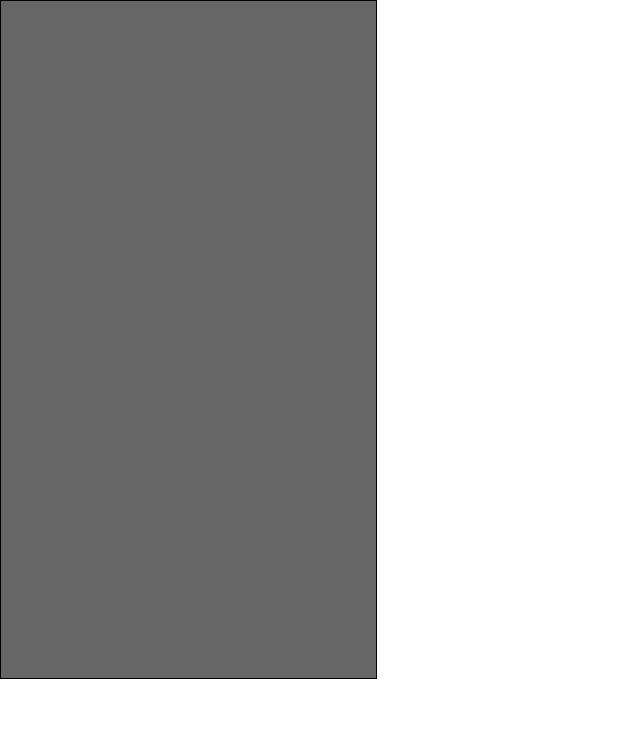
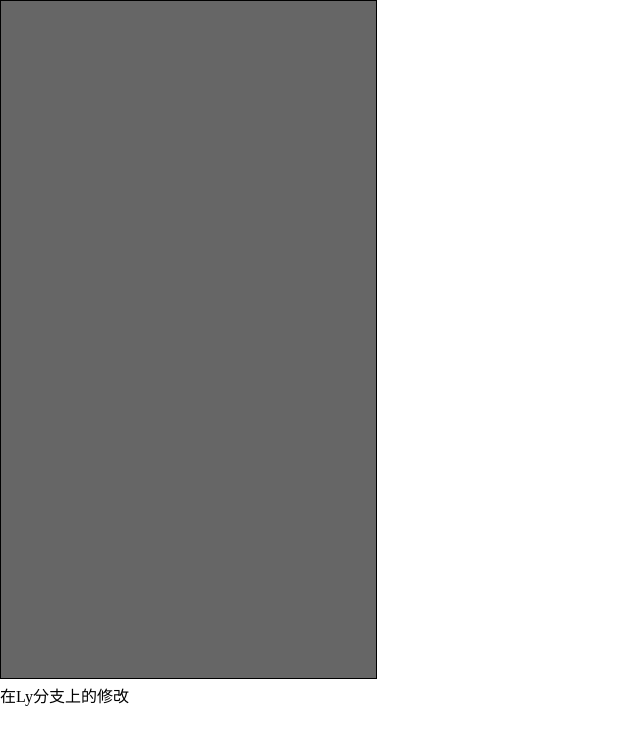
Before and after one commit to Lyhaotata108/wipe, a website: page src/index.html in a window 1280 px wide. Shown: the whole page, without its empty margins (0-640 px from the left). Drawn offline with Linux system fonts and the light colour scheme.

Commit message:
在Ly分支上添加div

```diff
--- a/src/index.html
+++ b/src/index.html
@@ -19,6 +19,7 @@
 </head>
 <body>
 	<canvas id="cas" width="375px" height="677px"></canvas>
+	<div>在Ly分支上的修改</div>
 </body>
 <ml>
 <script type="text/javascript" src="js/wipe.js"></script>
```
